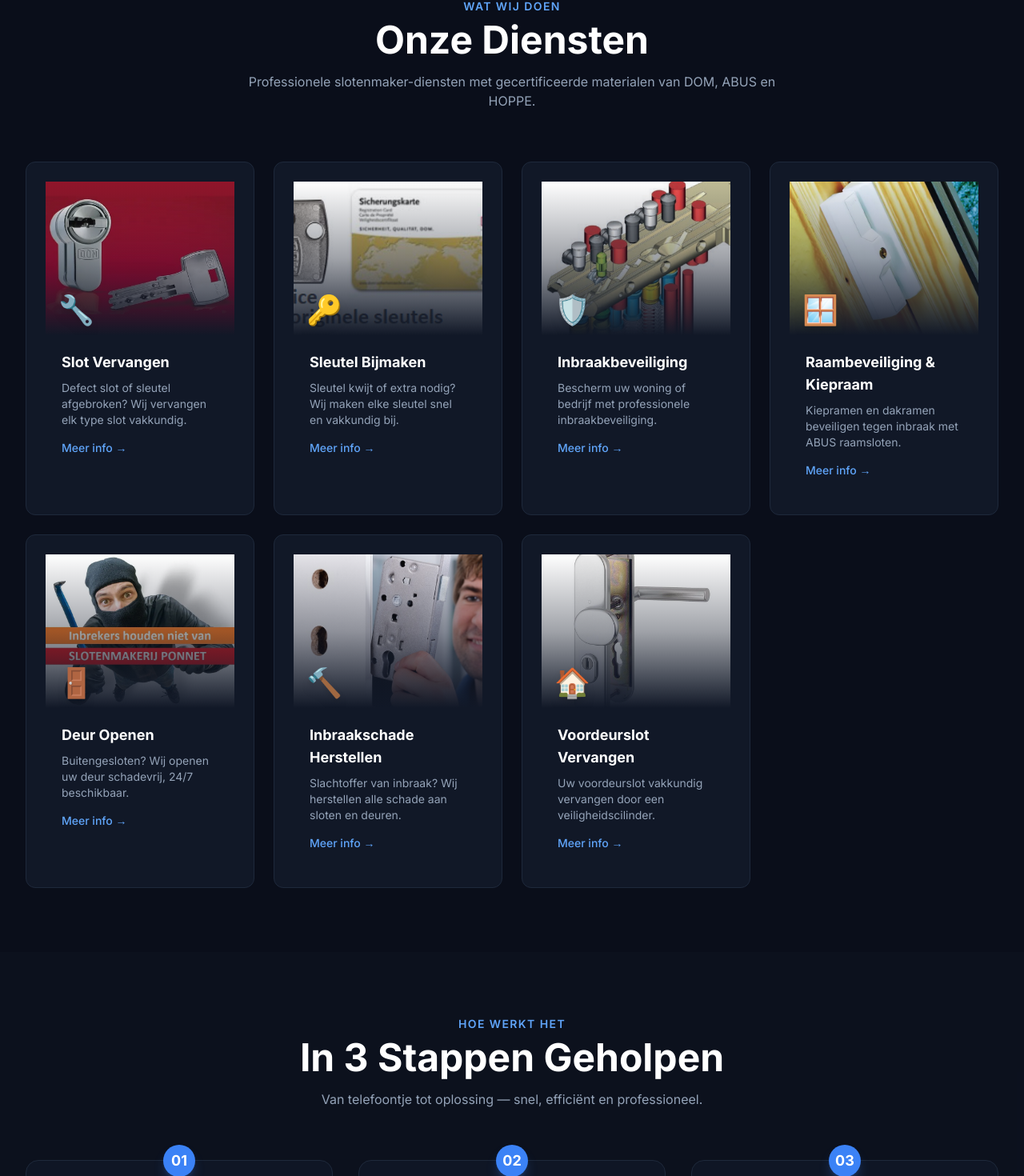
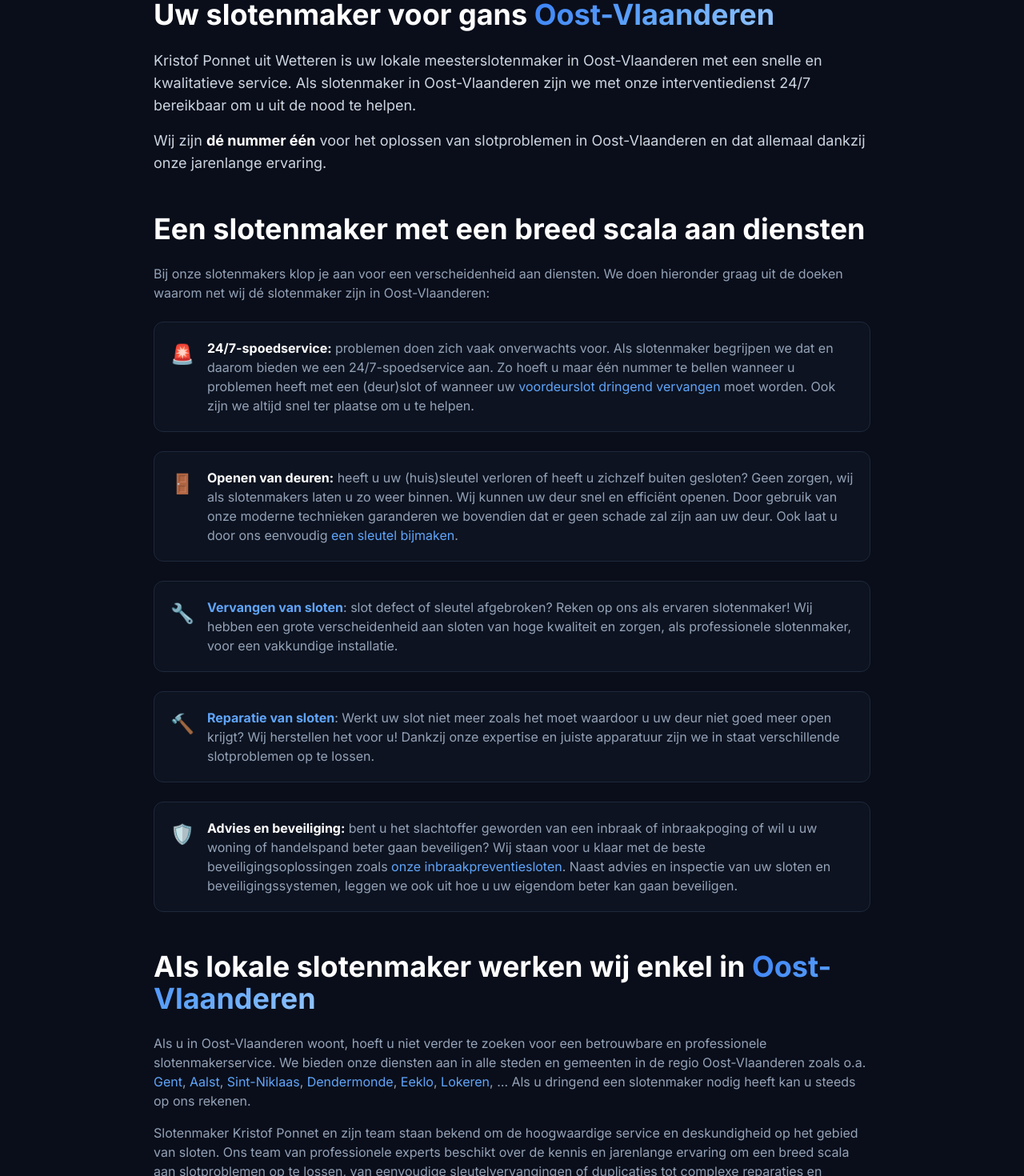
Before and after one commit to Hazier007/ovl-slotenmaker, a Next.js app: page / in a window 1280 px wide. Shown: the part 947-2417 px from the top of the page at 80% size. Built offline with nearby package versions, Linux system fonts and the light colour scheme.

Commit message:
feat: add original WP homepage content - diensten lijst, lokale focus, eerlijke prijsgarantie

```diff
--- a/src/app/page.tsx
+++ b/src/app/page.tsx
@@ -128,6 +128,125 @@ export default function HomePage() {
               </div>
             </div>
           </div>
+        </div>
+      </section>
+
+      {/* ===== ORIGINAL CONTENT ===== */}
+      <section className="section">
+        <div className="mx-auto max-w-4xl">
+          <ScrollReveal>
+            <div className="mb-12">
+              <h2 className="mb-6 text-3xl font-bold md:text-4xl">Uw slotenmaker voor gans <span className="gradient-text">Oost-Vlaanderen</span></h2>
+              <p className="mb-4 text-lg text-slate-300">
+                Kristof Ponnet uit Wetteren is uw lokale meesterslotenmaker in Oost-Vlaanderen met een snelle en kwalitatieve service. Als slotenmaker in Oost-Vlaanderen zijn we met onze interventiedienst 24/7 bereikbaar om u uit de nood te helpen.
+              </p>
+              <p className="text-lg text-slate-300">
+                Wij zijn <strong className="text-white">dé nummer één</strong> voor het oplossen van slotproblemen in Oost-Vlaanderen en dat allemaal dankzij onze jarenlange ervaring.
+              </p>
+            </div>
+          </ScrollReveal>
+
+          <ScrollReveal delay={100}>
+            <div className="mb-12">
+              <h2 className="mb-6 text-3xl font-bold md:text-4xl">Een slotenmaker met een breed scala aan diensten</h2>
+              <p className="mb-6 text-slate-400">
+                Bij onze slotenmakers klop je aan voor een verscheidenheid aan diensten. We doen hieronder graag uit de doeken waarom net wij dé slotenmaker zijn in Oost-Vlaanderen:
+              </p>
+              <ul className="space-y-6">
+                <li className="flex gap-4 rounded-xl border border-slate-800 bg-[#111827]/50 p-5">
+                  <span className="mt-1 text-2xl">🚨</span>
+                  <div>
+                    <strong className="text-white">24/7-spoedservice:</strong>
+                    <span className="text-slate-400"> problemen doen zich vaak onverwachts voor. Als slotenmaker begrijpen we dat en daarom bieden we een 24/7-spoedservice aan. Zo hoeft u maar één nummer te bellen wanneer u problemen heeft met een (deur)slot of wanneer uw </span>
+                    <Link href="/slot-vervangen-voordeur" className="text-blue-400 hover:text-blue-300">voordeurslot dringend vervangen</Link>
+                    <span className="text-slate-400"> moet worden. Ook zijn we altijd snel ter plaatse om u te helpen.</span>
+                  </div>
+                </li>
+                <li className="flex gap-4 rounded-xl border border-slate-800 bg-[#111827]/50 p-5">
+                  <span className="mt-1 text-2xl">🚪</span>
+                  <div>
+                    <strong className="text-white">Openen van deuren:</strong>
+                    <span className="text-slate-400"> heeft u uw (huis)sleutel verloren of heeft u zichzelf buiten gesloten? Geen zorgen, wij als slotenmakers laten u zo weer binnen. Wij kunnen uw deur snel en efficiënt openen. Door gebruik van onze moderne technieken garanderen we bovendien dat er geen schade zal zijn aan uw deur. Ook laat u door ons eenvoudig </span>
+                    <Link href="/sleutel-bijmaken" className="text-blue-400 hover:text-blue-300">een sleutel bijmaken</Link>
+                    <span className="text-slate-400">.</span>
+                  </div>
+                </li>
+                <li className="flex gap-4 rounded-xl border border-slate-800 bg-[#111827]/50 p-5">
+                  <span className="mt-1 text-2xl">🔧</span>
+                  <div>
+                    <Link href="/slot-vervangen" className="font-bold text-blue-400 hover:text-blue-300">Vervangen van sloten</Link>
+                    <span className="text-slate-400">: slot defect of sleutel afgebroken? Reken op ons als ervaren slotenmaker! Wij hebben een grote verscheidenheid aan sloten van hoge kwaliteit en zorgen, als professionele slotenmaker, voor een vakkundige installatie.</span>
+                  </div>
+                </li>
+                <li className="flex gap-4 rounded-xl border border-slate-800 bg-[#111827]/50 p-5">
+                  <span className="mt-1 text-2xl">🔨</span>
+                  <div>
+                    <Link href="/inbraakschade-herstellen" className="font-bold text-blue-400 hover:text-blue-300">Reparatie van sloten</Link>
+                    <span className="text-slate-400">: Werkt uw slot niet meer zoals het moet waardoor u uw deur niet goed meer open krijgt? Wij herstellen het voor u! Dankzij onze expertise en juiste apparatuur zijn we in staat verschillende slotproblemen op te lossen.</span>
+                  </div>
+                </li>
+                <li className="flex gap-4 rounded-xl border border-slate-800 bg-[#111827]/50 p-5">
+                  <span className="mt-1 text-2xl">🛡️</span>
+                  <div>
+                    <strong className="text-white">Advies en beveiliging:</strong>
+                    <span className="text-slate-400"> bent u het slachtoffer geworden van een inbraak of inbraakpoging of wil u uw woning of handelspand beter gaan beveiligen? Wij staan voor u klaar met de beste beveiligingsoplossingen zoals </span>
+                    <Link href="/inbraakbeveiliging" className="text-blue-400 hover:text-blue-300">onze inbraakpreventiesloten</Link>
+                    <span className="text-slate-400">. Naast advies en inspectie van uw sloten en beveiligingssystemen, leggen we ook uit hoe u uw eigendom beter kan gaan beveiligen.</span>
+                  </div>
+                </li>
+              </ul>
+            </div>
+          </ScrollReveal>
+
+          <ScrollReveal delay={200}>
+            <div className="mb-12">
+              <h2 className="mb-6 text-3xl font-bold md:text-4xl">Als lokale slotenmaker werken wij enkel in <span className="gradient-text">Oost-Vlaanderen</span></h2>
+              <p className="mb-4 text-slate-400">
+                Als u in Oost-Vlaanderen woont, hoeft u niet verder te zoeken voor een betrouwbare en professionele slotenmakerservice. We bieden onze diensten aan in alle steden en gemeenten in de regio Oost-Vlaanderen zoals o.a. <Link href="/slotenmaker/gent" className="text-blue-400 hover:text-blue-300">Gent</Link>, <Link href="/slotenmaker/aalst" className="text-blue-400 hover:text-blue-300">Aalst</Link>, <Link href="/slotenmaker/sint-niklaas" className="text-blue-400 hover:text-blue-300">Sint-Niklaas</Link>, <Link href="/slotenmaker/dendermonde" className="text-blue-400 hover:text-blue-300">Dendermonde</Link>, <Link href="/slotenmaker/eeklo" className="text-blue-400 hover:text-blue-300">Eeklo</Link>, <Link href="/slotenmaker/lokeren" className="text-blue-400 hover:text-blue-300">Lokeren</Link>, … Als u dringend een slotenmaker nodig heeft kan u steeds op ons rekenen.
+              </p>
+              <p className="mb-4 text-slate-400">
+                Slotenmaker Kristof Ponnet en zijn team staan bekend om de hoogwaardige service en deskundigheid op het gebied van sloten. Ons team van professionele experts beschikt over de kennis en jarenlange ervaring om een breed scala aan slotproblemen op te lossen, van eenvoudige sleutelvervangingen of duplicaties tot complexe reparaties en vervangingen van geavanceerde sloten.
+              </p>
+              <p className="text-slate-400">
+                We begrijpen dat uw tijd kostbaar is en dat u uw problemen zo snel mogelijk opgelost wilt hebben. Daarom bieden we een service die 24 uur per dag en 7 dagen per week beschikbaar is. Of u nu midden in de nacht of in het weekend een dringende slotenmaker nodig heeft, wij staan steeds voor u klaar.
+              </p>
+            </div>
+          </ScrollReveal>
+
+          <ScrollReveal delay={300}>
+            <div className="rounded-2xl border border-blue-500/20 bg-blue-500/5 p-8">
+              <h3 className="mb-4 text-2xl font-bold">We hanteren een &ldquo;eerlijke prijsgarantie&rdquo;!</h3>
+              <p className="mb-4 text-slate-400">
+                Dit betekent dat we nooit of te nimmer misbruik zullen maken van de vervelende situatie waarin u zich bevindt als u plots een slotenmaker nodig hebt. Het laatste wat u dan nodig hebt, is een slotenmaker die u nog een beetje oplicht.
+              </p>
+              <p className="text-slate-400">
+                Onze slotenmakers zijn transparant wat betreft de prijzen van de producten, tarieven voor de verschillende diensten en de beschikbaarheid. Voor standaard gevallen kan een slotenmaker in 95% van alle gevallen telefonisch een juiste richtprijs geven. U kan de juiste prijs nog altijd bespreken met de technieker ter plaatse moest er een onverwachte moeilijkheid opduiken.
+              </p>
+              <div className="mt-6 grid gap-4 sm:grid-cols-3">
+                <div className="flex items-center gap-3 rounded-lg border border-slate-700 bg-[#111827]/80 p-4">
+                  <span className="text-2xl">💰</span>
+                  <div>
+                    <p className="text-sm font-bold text-white">Eerlijke prijzen</p>
+                    <p className="text-xs text-slate-400">Geen verrassingen achteraf</p>
+                  </div>
+                </div>
+                <div className="flex items-center gap-3 rounded-lg border border-slate-700 bg-[#111827]/80 p-4">
+                  <span className="text-2xl">✅</span>
+                  <div>
+                    <p className="text-sm font-bold text-white">Kwaliteitsvol materiaal</p>
+                    <p className="text-xs text-slate-400">Gecertificeerde producten</p>
+                  </div>
+                </div>
+                <div className="flex items-center gap-3 rounded-lg border border-slate-700 bg-[#111827]/80 p-4">
+                  <span className="text-2xl">💳</span>
+                  <div>
+                    <p className="text-sm font-bold text-white">Veilig betalen</p>
+                    <p className="text-xs text-slate-400">Bancontact, Visa, Mastercard</p>
+                  </div>
+                </div>
+              </div>
+            </div>
+          </ScrollReveal>
         </div>
       </section>
 
```
